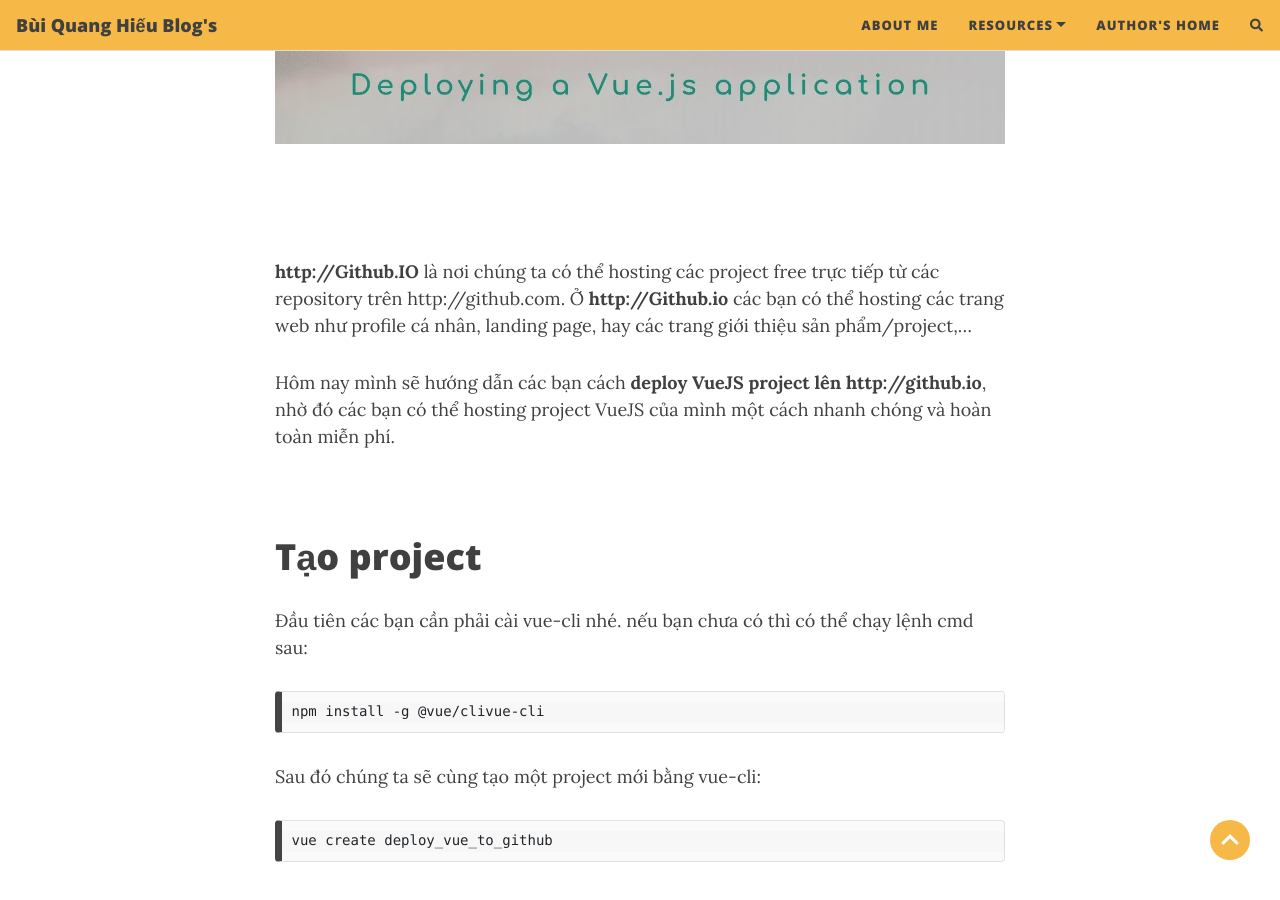
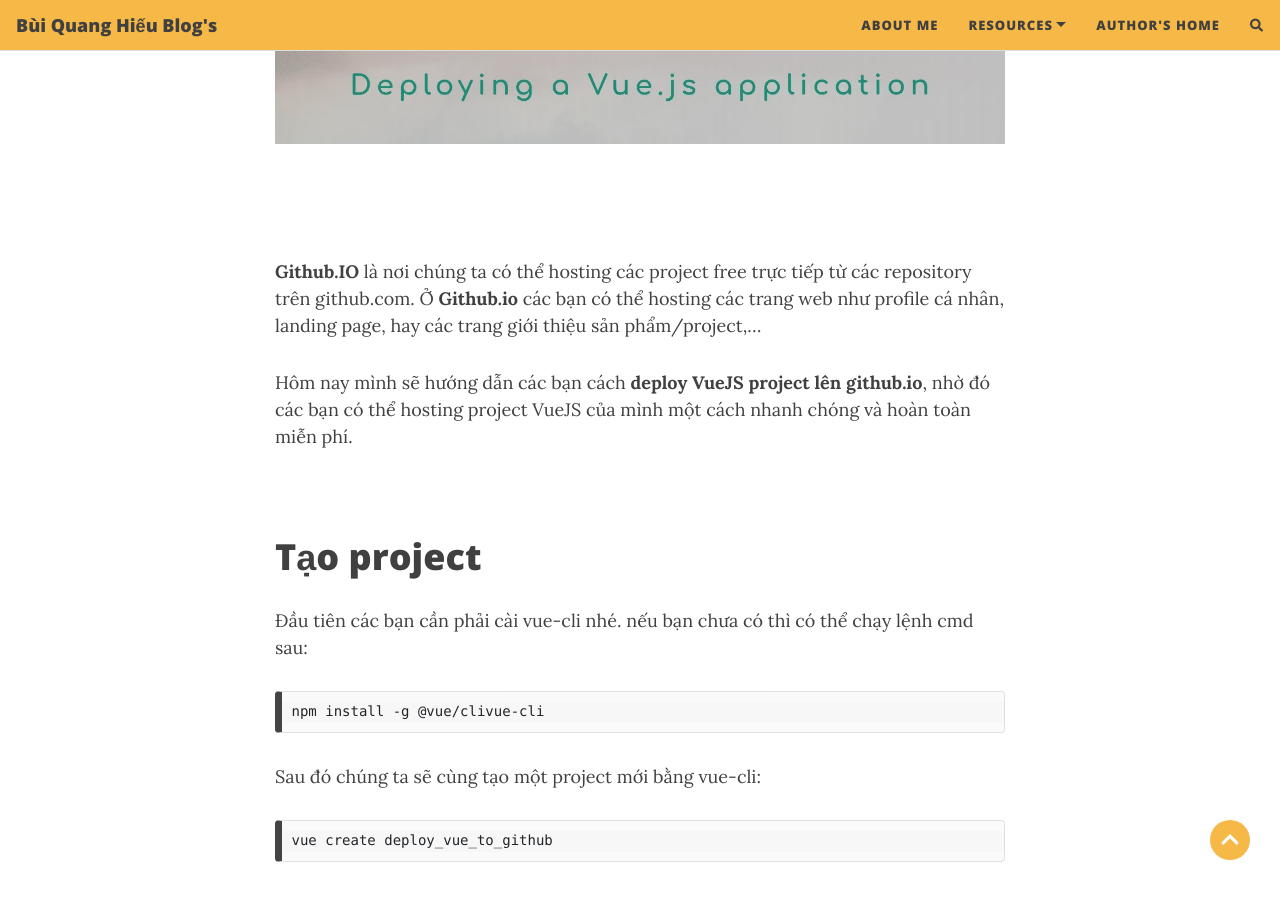
Before and after one commit to buiquanghieu2910/buiquanghieu2910.github.io, a Jekyll site: the page built from _posts/2023-06-06-deploy-vuejs-to-github.md, in a window 1280 px wide and 900 px high, scrolled down 568 px. Built offline with Jekyll 4.4.1, drawn with Linux system fonts in a browser that asks for light colours; nearby versions of some CDN libraries; comment, search, counter and statistics services are not loaded; some of the changed lines change nothing that is shown.

Commit message:
Update 2023-06-06-deploy-vuejs-to-github.md

```diff
--- a/_posts/2023-06-06-deploy-vuejs-to-github.md
+++ b/_posts/2023-06-06-deploy-vuejs-to-github.md
@@ -11,9 +11,9 @@
 
 <br/><br/>
 
-**http://Github.IO** là nơi chúng ta có thể hosting các project free trực tiếp từ các repository trên http://github.com. Ở **http://Github.io** các bạn có thể hosting các trang web như profile cá nhân, landing page, hay các trang giới thiệu sản phẩm/project,…
+**Github.IO** là nơi chúng ta có thể hosting các project free trực tiếp từ các repository trên github.com. Ở **Github.io** các bạn có thể hosting các trang web như profile cá nhân, landing page, hay các trang giới thiệu sản phẩm/project,…
 
-Hôm nay mình sẽ hướng dẫn các bạn cách **deploy VueJS project lên http://github.io**, nhờ đó các bạn có thể hosting project VueJS của mình một cách nhanh chóng và hoàn toàn miễn phí.
+Hôm nay mình sẽ hướng dẫn các bạn cách **deploy VueJS project lên github.io**, nhờ đó các bạn có thể hosting project VueJS của mình một cách nhanh chóng và hoàn toàn miễn phí.
 
 <br/>
 
```
